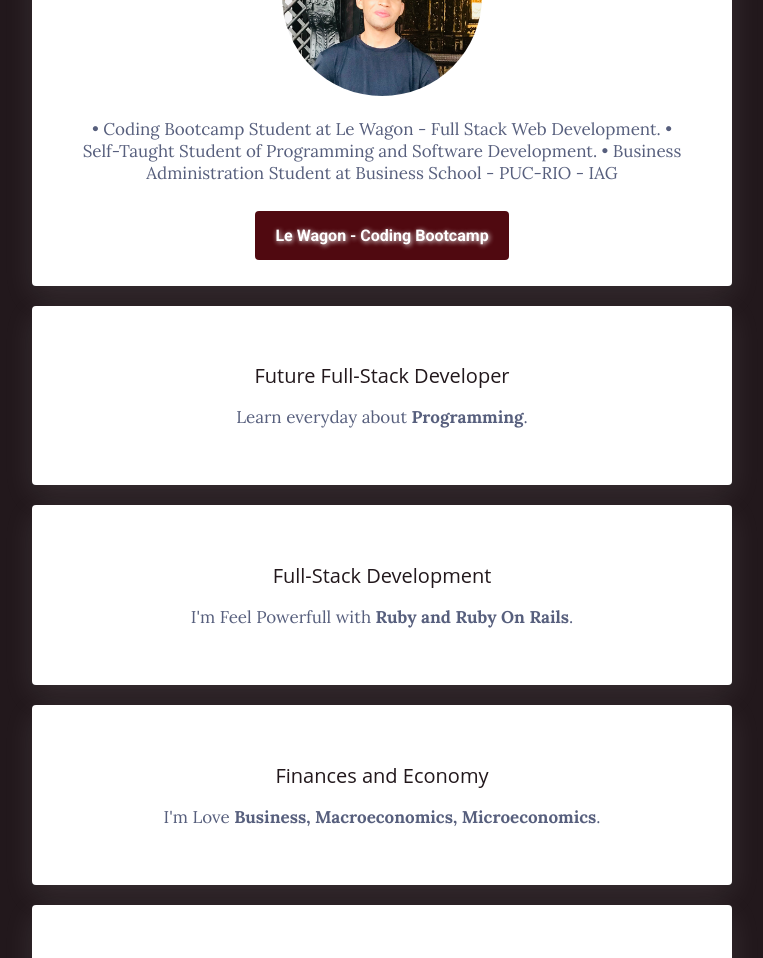
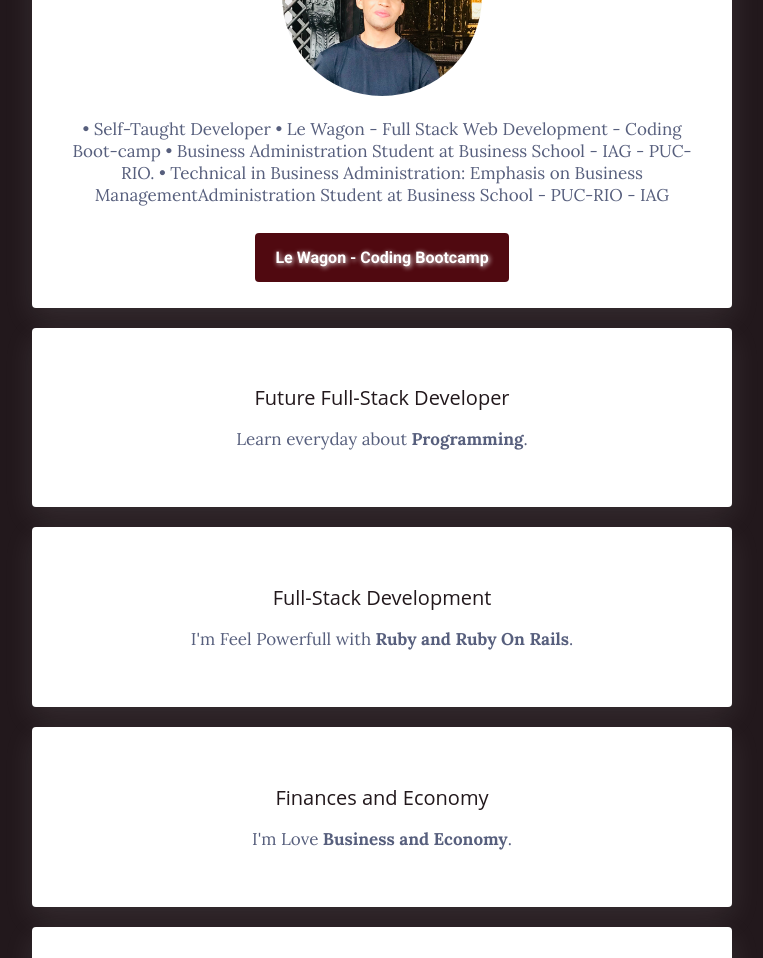
Before and after one commit to Insight-Creator/profile, a plain HTML site: page index.html in a window 1280 px wide. Shown: the part 270-1228 px from the top of the page, without its empty margins (258-1021 px from the left). Drawn offline with Linux system fonts and the light colour scheme.

Commit message:
Add some information

```diff
--- a/index.html
+++ b/index.html
@@ -14,9 +14,10 @@
         <h1>Hello, I'm Luiz</h1>
         <img src="images/IMG_5312.jpeg" class="img-circle" width="100px" alt="Luiz Matheus">
         <p>
-          • Coding Bootcamp Student at Le Wagon - Full Stack Web Development.
-          • Self-Taught Student of Programming and Software Development.
-          • Business Administration Student at Business School - PUC-RIO - IAG
+          • Self-Taught Developer
+          • Le Wagon - Full Stack Web Development - Coding Boot-camp
+          • Business Administration Student at Business School - IAG - PUC-RIO.
+          • Technical in Business Administration: Emphasis on Business ManagementAdministration Student at Business School - PUC-RIO - IAG
         </p>
         <a href="" class="btn-blue">Le Wagon - Coding Bootcamp</a>
       </div>
@@ -35,7 +36,7 @@
       <div class="card-white">
         <h2>Finances and Economy</h2>
         <p>
-          I'm Love <strong>Business, Macroeconomics, Microeconomics</strong>.
+          I'm Love <strong>Business and Economy</strong>.
         </p>
       </div>
       <div class="card-white">
```
